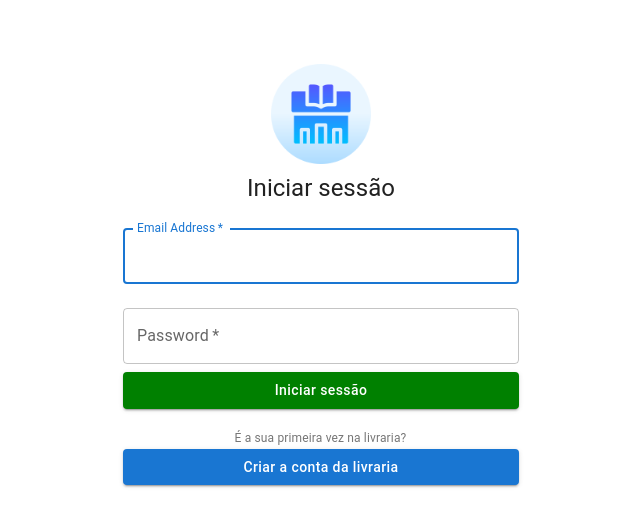
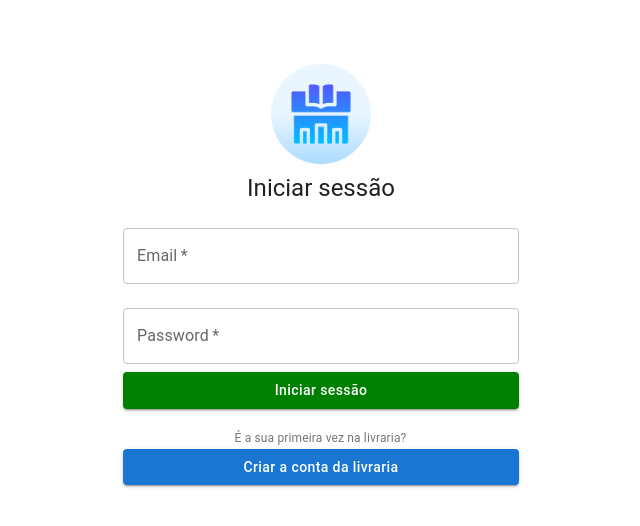
Before and after one commit to JuanFernandes99/Livraria-Requalificar-Front-end, a React (Create React App) app: page / in a window 1280 px wide. Shown: the top 526 px of the page, without its empty margins (319-959 px from the left). Built offline with nearby package versions, Linux system fonts and the light colour scheme.

Commit message:
login with form

```diff
--- a/src/Components/Login.js
+++ b/src/Components/Login.js
@@ -22,23 +22,30 @@ const API_URL = "http://localhost:8080";
 
 export function Login(props) {
   const navigate = useNavigate();
-
+  const [palavraPasse, setPalavraPasse] = useState("");
+  const [email, setEmail] = useState("");
   function autenticarCliente() {
-    let cliente = { email: "joaozinho@gmail.com", palavraPasse: "1234palavra" };
-
     fetch(API_URL + "/autenticacaoCliente", {
       method: "POST",
       headers: {
         "Content-type": "application/json",
       },
-      body: JSON.stringify(cliente),
+      body: JSON.stringify({
+        email:"joaozinho@gmail.com",
+        palavraPasse: "1234palavra",
+        /*
+        email: email,
+        palavraPasse: palavraPasse,
+        */
+      }),
     })
       .then((response) => {
         // Validar se o pedido foi feito com sucesso. Pedidos são feitos com sucesso normalmente quando o status é entre 200 e 299
         if (response.status !== 200) {
-
-          return response.json().then(parsedResponse => { console.log(parsedResponse.message);throw new Error(parsedResponse.message)})
-
+          return response.json().then((parsedResponse) => {
+            console.log(parsedResponse.message);
+            throw new Error(parsedResponse.message);
+          });
         }
 
         console.log(response);
@@ -46,13 +53,12 @@ export function Login(props) {
         return response.json();
       })
       .then((parsedResponse) => {
-
-
         console.log(parsedResponse);
+        setPalavraPasse("");
+        setEmail("");
       })
       .catch((error) => {
         alert(error);
-
       });
   }
   return (
@@ -77,12 +83,13 @@ export function Login(props) {
               margin="normal"
               required
               fullWidth
+              type="text"
+              name="email"
+              label="Email"
               id="email"
-              label="Email Address"
-              name="email"
-              autoComplete="email"
-              autoFocus
-              input type="text"
+              value={email}
+              placeholder="Email"
+              onChange={(e) => setEmail(e.target.value)}
             />
             <TextField
               margin="normal"
@@ -92,14 +99,14 @@ export function Login(props) {
               label="Password"
               type="password"
               id="password"
-
-              autoComplete="current-password"
+              value={palavraPasse}
+              onChange={(e) => setPalavraPasse(e.target.value)}
             />
             <Button
               id="ButtonLogin"
               onClick={() => {
                 autenticarCliente();
-             /*   props.doLogin("David");*/
+                /*   props.doLogin("David");*/
               }}
               fullWidth
               variant="contained"
```
